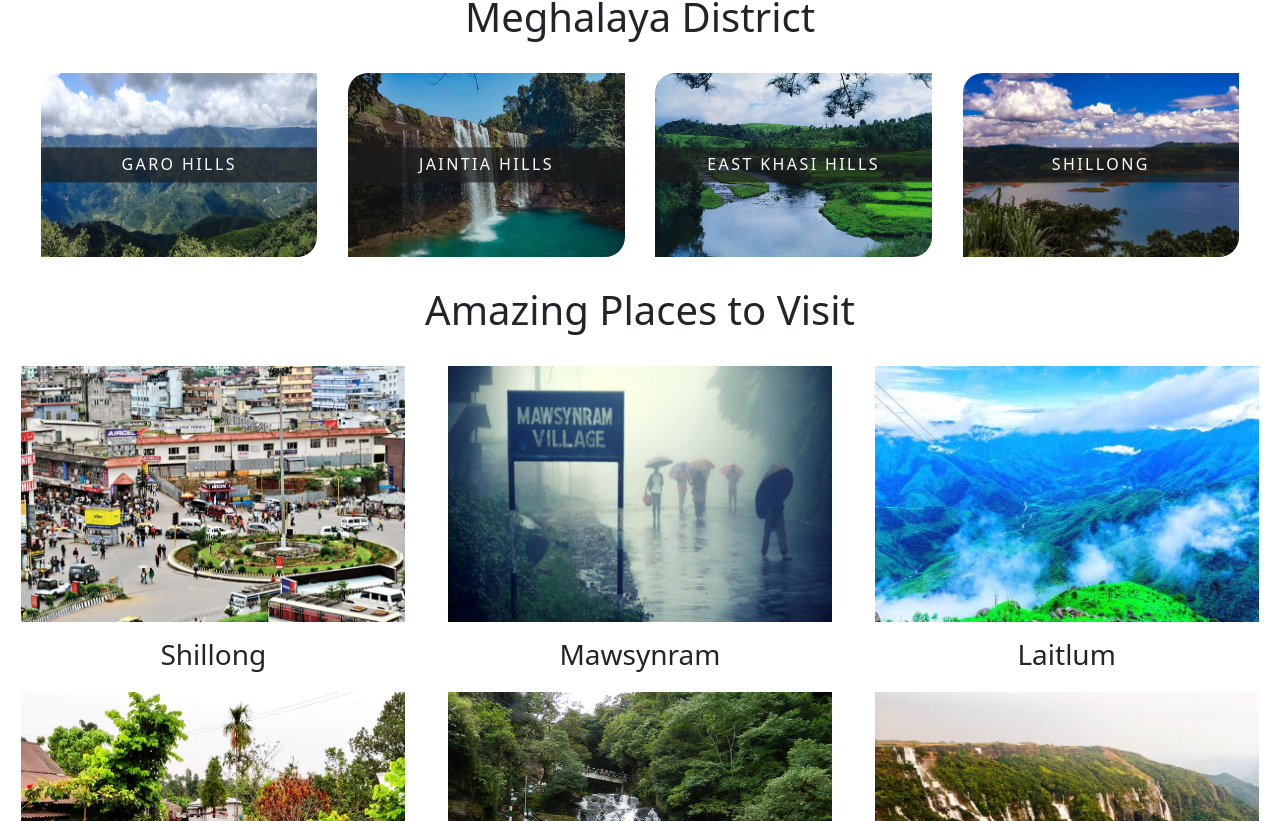
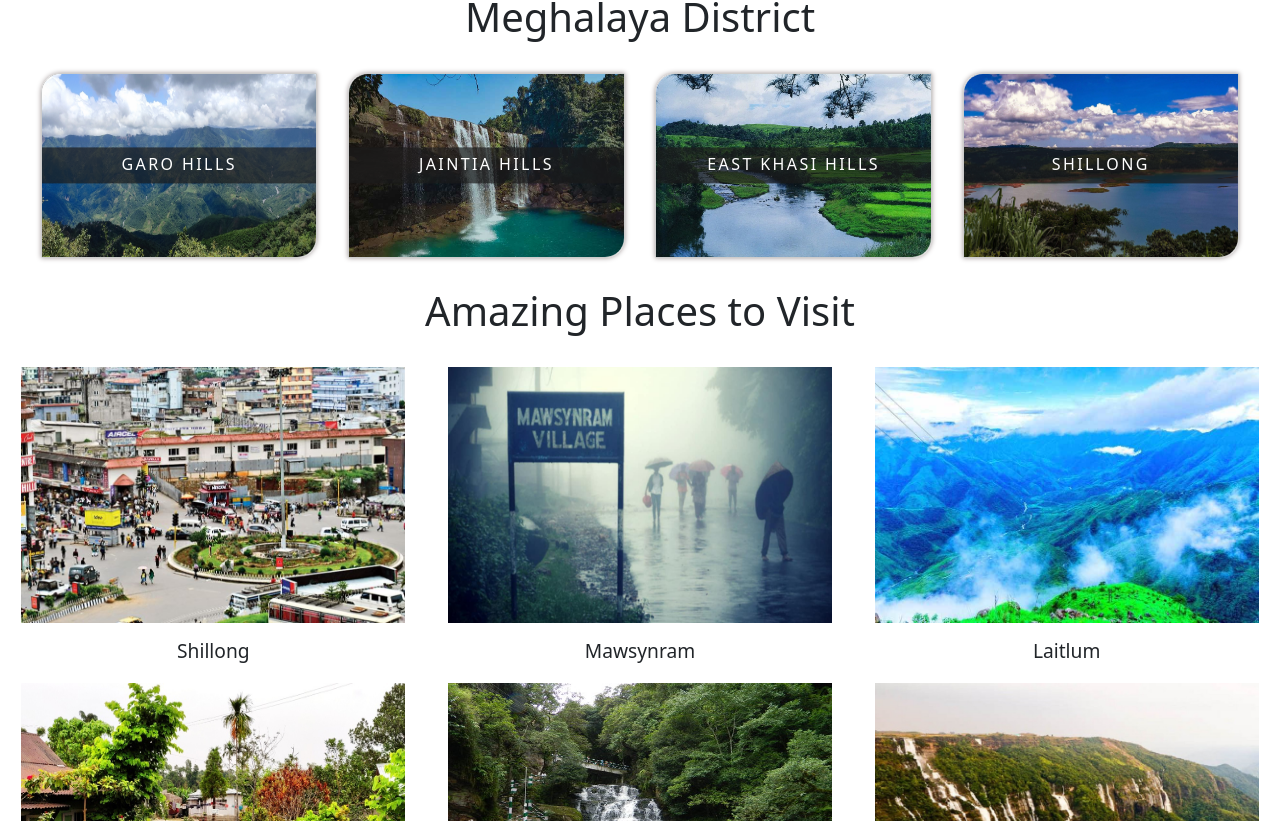
Before and after one commit to NirajKrTiwari/IncredibleMeghalaya, a React (Create React App) app: page / in a window 1280 px wide. Shown: the part 779-1600 px from the top of the page. Built offline with nearby package versions, Linux system fonts and the light colour scheme.

Commit message:
initial commit

```diff
--- a/src/App.js
+++ b/src/App.js
@@ -8,6 +8,7 @@ import Info from './components/Info';
 import Home from "./Home"
 import About from "./components/About"
 import Category from './components/Category';
+import District from './components/District';
 function App() {
   return (
     <div className="App">
@@ -16,7 +17,7 @@ function App() {
           <Route path="/" element={<Home/>}/>
           <Route path="/Info" element={<Info/>} />
           <Route path="/About" element={<About></About>}/>
-          <Route path="/District" element={<Category/>}/>
+          <Route path="/District" element={<District/>}/>
       </Routes>
       <Footer/>
 
--- a/src/components/Category.jsx
+++ b/src/components/Category.jsx
@@ -34,9 +34,9 @@ export default function Category() {
 
     //send value to other component List using Navigatin query
     const navigate = useNavigate();
-    // if(value !== ""){
-    //     navigate(`/Info?${value}`)
-    // }
+    if(value !== ""){
+        navigate(`/District?${value}`)
+    }
 
     return (
         <div id="category" className={css.categoryContainer} style={{paddingBottom:"1rem"}}>
--- /dev/null
+++ b/src/components/District.jsx
@@ -0,0 +1,168 @@
+import React from 'react';
+import css from "../styles/District.module.css"
+import { useState } from 'react';
+import { useNavigate } from 'react-router-dom';
+import { useEffect } from 'react';
+export default function District()
+{
+    const data=[
+        {
+            title:"Elephant Falls",
+            image:"https://bonnieguesthouse.co.in/wp-content/uploads/2021/02/Elephant_Falls_shillong-scaled1-930x620.jpg",
+            category:"East Khasi Hills"
+        },
+        {
+            title:"Laitlum",
+            image:"https://i.redd.it/wi270xengre31.jpg",
+            category:"East Khasi Hills"
+        },
+        {
+            title:"Seven Sisters Waterfall",
+            image:"https://media.gettyimages.com/id/600961108/photo/daily-life-in-the-wettest-place-on-earth.webp?s=2048x2048&w=gi&k=20&c=XDU2AOobPDXiawLNEzjjLln2Jw3QxHbPAtU-pPUn8dc=",
+            category:"East Khasi Hills"
+        },
+        {
+            title:"Mawlynnong",
+            image:"https://nomadicweekends.com/blog/wp-content/uploads/2019/10/m-3.jpg",
+            category:"East Khasi Hills"
+        },
+        {
+            title:"Mawsynram",
+            image:"https://mybudgettour.com/wp-content/uploads/2021/05/mawsynram-meghalaya-mybudgettour-8.jpg",
+            category:"East Khasi Hills"
+        },
+        {
+            title:"Sohra",
+            image:"https://cherrapunjee.com/wp-content/uploads/2019/09/Deep_Valleys_Sohra.jpg",
+            category:"East Khasi Hills"
+        },
+        {
+            title:"Chandigre Rural Resort",
+            image:"https://www.meghalayatourism.in/wp-content/uploads/2020/06/chandigre-rural-tourist-resort.jpg",
+            category:"Garo Hills"
+        },
+        {
+            title:"Memo Lake",
+            image:"http://eastgarohills.gov.in/galleries/gallery01/memo.gif",
+            category:"Garo Hills"
+        },
+        {
+            title:"Rongbangdare Waterfalls",
+            image:"https://www.travelholicq.com/wp-content/uploads/2021/07/Rongbangdare-Waterfalls-Meghalaya.jpg",
+            category:"Garo Hills"
+        },
+        {
+            title:"Aminda Rangsa Art Village",
+            image:"http://www.ohmeghalaya.com/wp-content/uploads/2016/06/garo.jpg",
+            category:"Garo Hills"
+        },
+        {
+            title:"Chibragre Picnic Spot",
+            image:"https://www.meghalayatourism.in/wp-content/uploads/2020/08/53.-Chibragre-Picnic-spot-1-1-2048x1536.jpg",
+            category:"Garo Hills"
+        },
+        {
+            title:"Nokrek Biosphere Reserve",
+            image:"http://www.eastgarohills.gov.in/img/core/tourism/nokrek-07.jpg",
+            category:"Garo Hills"
+        },
+        {
+            title:"Dawki",
+            image:"https://nomadicweekends.com/blog/wp-content/uploads/2019/09/66851483_2355591914534526_8824396371357335552_o-1080x720.jpg",
+            category:"Jaintia Hills"
+        },
+        {
+            title:"Krangshuri Falls",
+            image:"https://www.holidify.com/images/cmsuploads/compressed/Krang_Suri_Falls_20191120120114.jpg",
+            category:"Jaintia Hills"
+        },
+        {
+            title:"Kudengrim",
+            image:"https://www.thenevibes.com/uploads/images/image_750x_5d23581f76608.jpg",
+            category:"Jaintia Hills"
+        },
+        {
+            title:"Nartiang Monoliths",
+            image:"https://images.news18.com/ibnlive/uploads/2022/09/nartiang.jpg?impolicy=website&width=0&height=0",
+            category:"Jaintia Hills"
+        },
+        {
+            title:"Umbyrlein Falls",
+            image:"https://www-cdn.time8.in/wp-content/uploads/2019/10/cropped-71895272_2258460487587492_2226805981650616320_n.jpg",
+            category:"Jaintia Hills"
+        },
+        {
+            title:"Nartiang Durga Temple",
+            image:"https://upload.wikimedia.org/wikipedia/commons/6/69/Nartiang_Durga_temple.jpg",
+            category:"Jaintia Hills"
+        },
+        {
+            title:"Umiam Lake",
+            image:"https://upload.wikimedia.org/wikipedia/commons/6/6a/Umiam_Lake_-_by_Vikramjit_Kakati.png",
+            category:"Shillong"
+        },
+        {
+            title:"Cathedral Catholic Church",
+            image:"https://lh5.googleusercontent.com/p/AF1QipOnwvxx0FYIOg1yrbo8QKbhHacyEL7XKl3DVBSc=w1080-k-no",
+            category:"Shillong"
+        },
+        {
+            title:"Ward's Lake",
+            image:"https://www.trawell.in/admin/images/upload/648495912Shillong_Ward's_Lake_Main.jpg",
+            category:"Shillong"
+        },
+        {
+            title:"The Centre Point Shillong",
+            image:"https://theshillongtimes.com/wp-content/uploads/2020/05/Police-Bazar-point.jpg",
+            category:"Shillong"
+        },
+        {
+            title:"Don Bosco Museum",
+            image:"https://unusualcollections.files.wordpress.com/2016/04/lcs-img-don-bosco.jpg",
+            category:"Shillong"
+        },
+        {
+            title:"Air Force Museum",
+            image:"https://www.trawell.in/admin/images/upload/648495569Shillong_Air_Force_Museum_Main.jpg",
+            category:"Shillong"
+        },
+    ]
+    const url = window.location.href;
+    const value = (url.split("?")[1]).replace("%20"," ");
+    const value2=value.replace("%20"," ");
+
+    console.log(value2);
+    const [navigation, setNavigation] = useState("")
+    const navigate = useNavigate();
+    if(value !== ""){
+        navigate(`/Info?${navigation}`)
+    }
+    //navigate to the top of the screen when render page
+    useEffect(() => {
+        window.scrollTo(0, 0)
+        }, [])
+
+    return(
+        <div className={css.MainContainer}>
+            <h2>{value2}</h2>
+            <div className={css.container}>
+          {
+                data.map((value)=>(
+                    value.category===value2 && (
+                    <div className={css.content} onClick={()=>{setNavigation(value.title)}} >
+                        <a >
+                            <div className={css.contentOverlay}></div>
+                            <img className={css.contentImage} src={value.image}  alt=""/>
+                                <div className={`${css.contentDetails} ${css.fadeInBottom}`}>
+                                    <h3 className={css.contentTitle}>{value.title}</h3>
+                                </div>
+                        </a>
+                    </div>
+                    )
+                )
+                )
+          }
+          </div>
+        </div>
+    )
+}
--- a/src/styles/About.module.css
+++ b/src/styles/About.module.css
@@ -10,7 +10,7 @@
 }
 .container
 {
-    margin: 3rem 3rem;
+    margin: 3rem 3rem 4.5rem 3rem;
 
 }
 .img >img{
--- a/src/styles/Category.module.css
+++ b/src/styles/Category.module.css
@@ -8,6 +8,7 @@
 .categoryContainer
 {
   margin-top: 2rem;
+
 }
 .title{
   margin: 2rem 0;
@@ -28,6 +29,11 @@
 
 }
 @media screen and (max-width: 980px){
+  .categoryContainer
+{
+  margin-top: 0rem;
+
+}
   .container{
     display: block;
     width: 50%;
@@ -43,6 +49,7 @@
   }
   .title
 {
+  margin: 1rem 0;
   font-size: 1.5rem;
 }
 .contentDetails h3{
@@ -81,10 +88,17 @@
   position: relative;
   width: 90%;
   /* max-width: 400px; */
+  cursor: pointer;
   margin: auto;
   overflow: hidden;
   /* padding-bottom: 1rem; */
   border-radius: 20px 0 20px 0px;
+  border: 1px solid #ccc;
+  box-shadow: 0 0 5px #a19898;
+}
+.content:hover
+{
+  transform: scale(1.05);
 }
 
 .content .content-overlay {
--- /dev/null
+++ b/src/styles/District.module.css
@@ -0,0 +1,72 @@
+.content
+{
+    padding: 1rem 1rem 0 1rem;
+    border: 1px solid #ccc;
+    box-shadow: 0 0 5px #a19898;
+    border-radius: 5px;
+    cursor: pointer;
+}
+.content:hover
+{
+    box-shadow: 0 0 10px #a19898;
+    transform: scale(1.05);
+}
+.contentImage
+{
+    width: 25vw;
+    height: 29vh;
+}
+.container
+{
+    display: flex;
+    flex-direction: row;
+    flex-wrap: wrap;
+    justify-content:space-evenly;
+    align-items: center;
+    align-content: center;
+    padding: 1rem;
+    gap: 1rem;
+}
+.contentTitle
+{
+    font-size: 1rem;
+    font-weight: 600;
+    margin-top: 8px;
+    letter-spacing: 2px;
+}
+h2
+{
+    font-size: 2rem;
+    font-weight: 600;
+    margin-top: 1rem;
+}
+@media screen and (min-width: 641 ) and (max-width: 840px){
+    .contentImage
+{
+    width: 35vw;
+    height: 18vh;
+}
+h2
+{
+    padding: 1.5rem 0;
+}
+.container
+{
+    gap: 2rem;
+}
+.MainContainer
+{
+    margin: 2rem 0;
+}
+}
+@media screen and (max-width: 640px){
+    .contentImage
+{
+    width: 75vw;
+    height: 22vh;
+}
+.container
+{
+    gap: 1rem;
+}
+}
--- a/src/styles/Info.module.css
+++ b/src/styles/Info.module.css
@@ -39,7 +39,7 @@
     /* display: contents; */
     justify-content: center;
     align-items: center;
-    margin: auto 0;
+    /* margin: auto 0; */
 
 }
 .Body>p
--- a/src/styles/Places.module.css
+++ b/src/styles/Places.module.css
@@ -17,6 +17,9 @@
   padding-bottom:0.8rem;
   float: left;
   width: 50%;
+}
+h3{
+  font-size: 1.2rem;
 }
 @media screen and (max-width: 640px){
   .container{
@@ -52,6 +55,7 @@
 }
 
 .content {
+  cursor: pointer;
   position: relative;
   width: 90%;
   max-width: 400px;
@@ -86,6 +90,7 @@
 }
 
 .contentDetails {
+
   position: absolute;
   text-align: center;
   padding-left: 1em;
```
Also changed, not shown: src/components/Info.jsx (+7 -3 lines), src/components/Navigation.jsx (+5 -5 lines).
